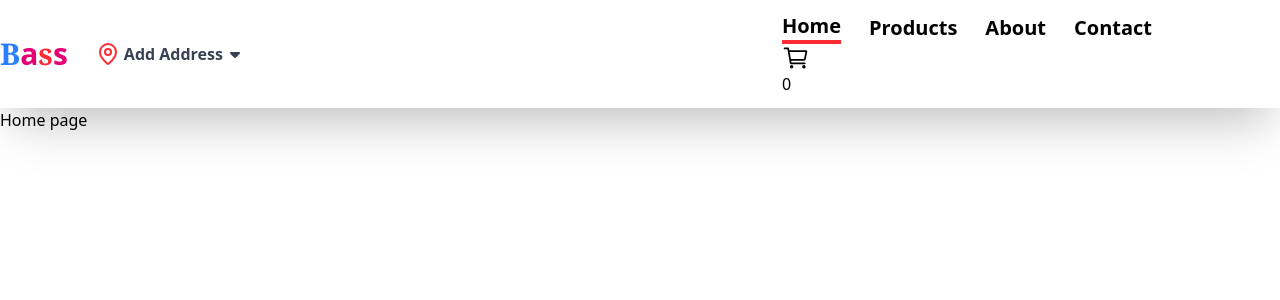
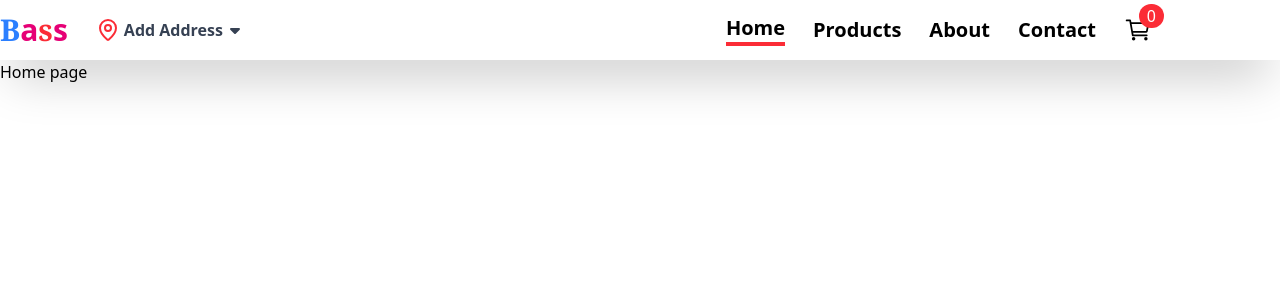
Before and after one commit to surenpal/E_commerce_audio_shop, a React (Vite) app: page / in a window 1280 px wide. Shown: the top 300 px of the page. Built offline with nearby package versions, Linux system fonts and the light colour scheme.

Commit message:
cart added successfully

```diff
--- a/src/components/Navbar.jsx
+++ b/src/components/Navbar.jsx
@@ -29,16 +29,16 @@
         </div>
 
 
-        <nav>
+        <nav className='flex gap-7 items-center'>
           <ul className='flex gap-7 items-center text-xl font-semibold'>
             <NavLink to={"/"} className={({isActive}) => isActive ? 'border-b-4 border-red-500' : ''}>Home</NavLink>
             <NavLink to={"/products"} className={({isActive}) => isActive ? 'border-b-4 border-red-500' : ''}>Products</NavLink>
             <NavLink to={"/about"} className={({isActive}) => isActive ? 'border-b-4 border-red-500' : ''}>About</NavLink>
             <NavLink to={"/contact"} className={({isActive}) => isActive ? 'border-b-4 border-red-500' : ''}>Contact</NavLink>
           </ul>
-          <Link to= {"/cart"} >
+          <Link to= {"/cart"}  className='relative'>
           <IoCartOutline className= 'h-7 w-7'/>
-          <span>0</span></Link>
+          <span className='bg-red-500 px-2 rounded-full absolute -top-3 -right-3 text-white'>0</span></Link>
         </nav>
 
       </div>
```
